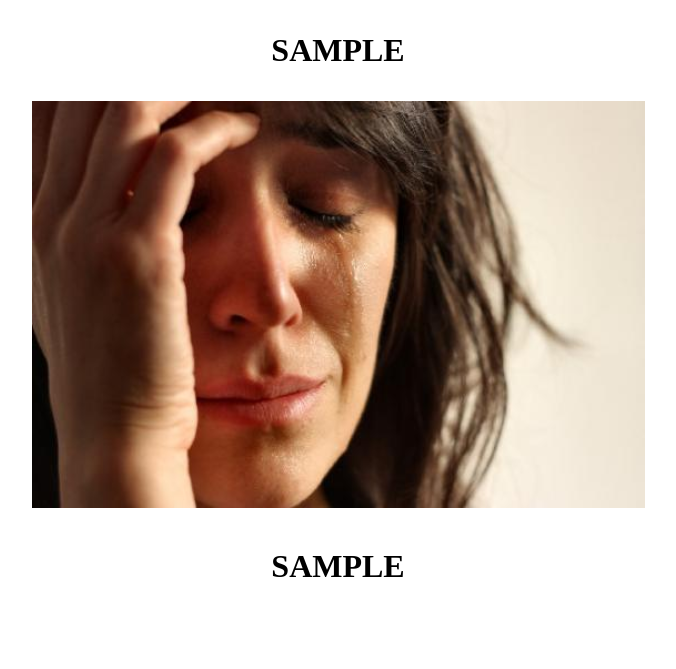
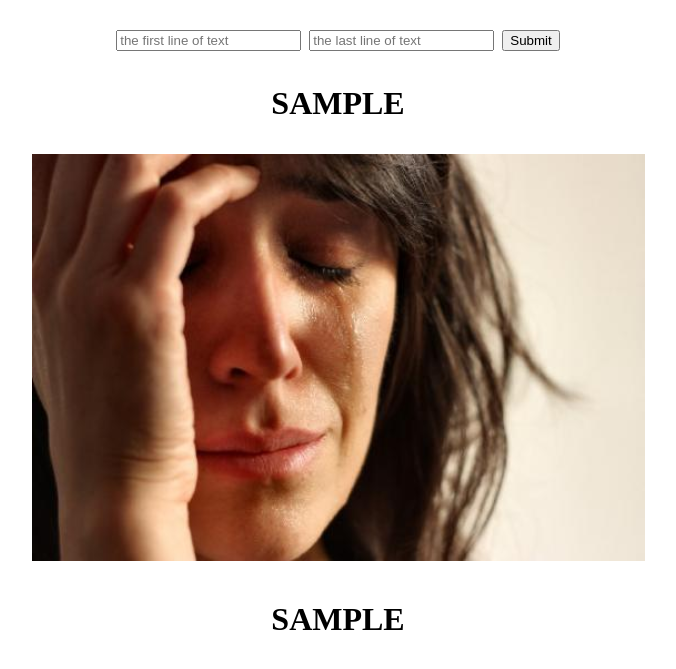
Before and after one commit to mahfuz110244/flask-mememama, a Flask app: template templates/base.html in a window 1280 px wide. Shown: the part 98-767 px from the top of the page, without its empty margins (302-978 px from the left). Run offline with Flask 2, Linux system fonts and the light colour scheme; the template is opened without the code that fills it: most values are stand-ins (such as "Sample title", 1, 10 or a date in 2020).

Commit message:
update template

```diff
--- a/app.py
+++ b/app.py
@@ -1,10 +1,10 @@
-from flask import Flask, render_template
+from flask import Flask, render_template, request
 
 app = Flask(__name__)
 
-@app.route('/')
+@app.route('/', methods=['GET', 'POST'])
 def make_meme():
     return render_template('base.html',
                            name="MRK",
-                           first_line='Fist Line of Meme',
-                           last_line='Last Line of Meme')
+                           first_line=request.form.get('first_line'),
+                           last_line=request.form.get('last_line'))
--- a/templates/base.html
+++ b/templates/base.html
@@ -11,6 +11,13 @@
     </header>
     <main>
         <section>
+            <form action="/" method="post">
+                <input type="text" name="first_line" placeholder="the first line of text" valye="{{ first_line }}">
+                <input type="text" name="last_line" placeholder="the last line of text"  valye="{{ last_line }}">
+                <input type="submit" name="submit" placeholder="Submit">
+            </form>
+        </section>
+        <section>
             <p>{{ first_line }}</p>
             <img src="{{ url_for('static', filename='index.png') }}" alt="">
             <p>{{ last_line }}</p>
```
